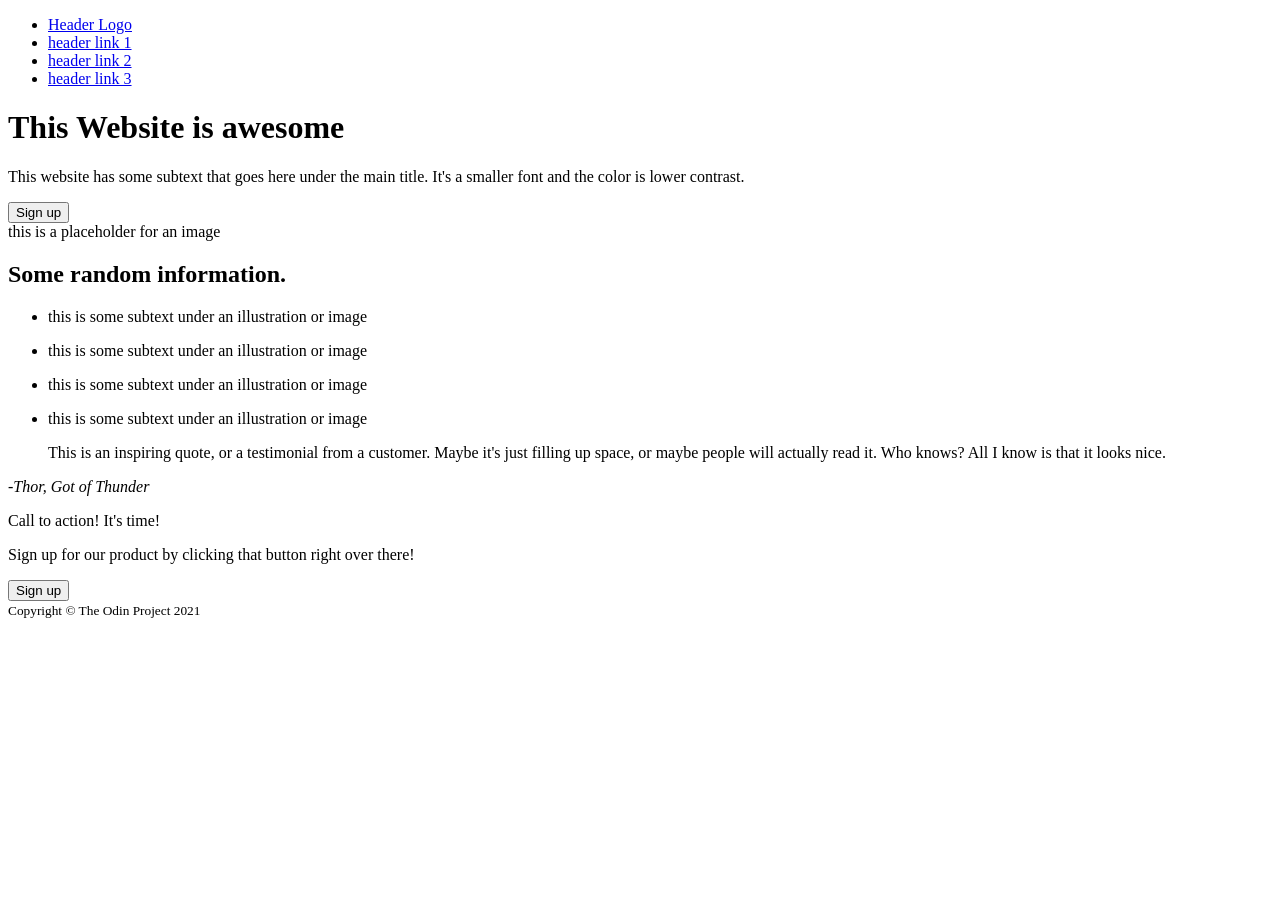
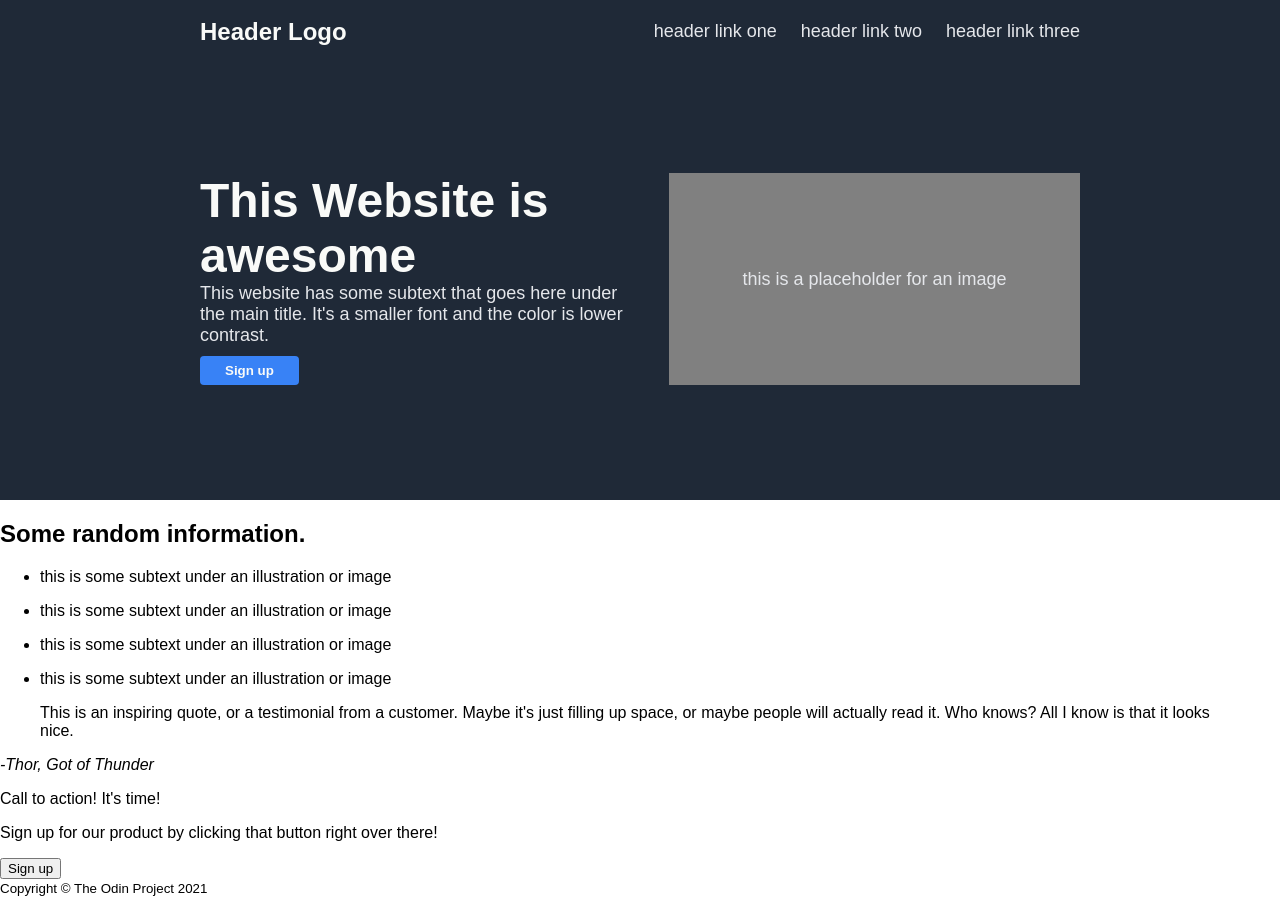
Before and after one commit to stefior/first-site-with-css, a plain HTML site: page index.html in a window 1280 px wide. Before the commit the page ends 800 px from the top, so only its background shows below. Drawn offline with Linux system fonts and the light colour scheme.

Commit message:
Style hero

```diff
--- a/index.html
+++ b/index.html
@@ -6,19 +6,23 @@
     <title>Title</title>
   </head>
   <body>
+    <div class="hero">
       <div class="header">
+        <a class="header-logo" href="#">Header Logo</a>
         <ul>
-        <li><a href="#">Header Logo</a></li>
-        <li><a href="#">header link 1</a></li>
-        <li><a href="#">header link 2</a></li>
-        <li><a href="#">header link 3</a></li>
+          <li><a class="header-link" href="#">header link one</a></li>
+          <li><a class="header-link two" href="#">header link two</a></li>
+          <li><a class="header-link" href="#">header link three</a></li>
         </ul>
       </div>
-    <div class="hero">
+      <div class="banner">
+        <div class="banner-left">
           <h1>This Website is awesome</h1>
           <p>This website has some subtext that goes here under the main title. It's a smaller font and the color is lower contrast.</p>
           <button>Sign up</button>
+        </div>
         <div class="hero-img-placeholder">this is a placeholder for an image</div>
+      </div>
     </div>
     <div class="middle-random">
       <h2>Some random information.</h2>
--- a/styles.css
+++ b/styles.css
@@ -0,0 +1,81 @@
+* {
+  font-family: sans-serif;
+}
+
+body {
+  margin: 0;
+}
+
+.hero {
+  background-color: #1F2937;
+  display:flex;
+  flex-direction: column;
+  padding: 0 200px;
+  height: 500px;
+}
+
+.header {
+  display: flex;
+  align-items: center;
+  margin-top: 5px;
+}
+
+.header > ul {
+  list-style: none;
+  display: flex;
+  gap: 1.5em;
+  margin-left: auto;
+}
+
+.header-logo {
+  font-size: 24px;
+  color: #F9FAF8;
+  font-weight: bold;
+  text-decoration: none;
+}
+
+.header-link {
+  gap: 1em;
+  font-size: 18px;
+  color: #E5E7EB;
+  display: flex;
+  text-decoration: none;
+}
+
+.banner {
+  display: flex;
+  justify-content: center;
+  font-size: 18px;
+  color: #E5E7EB;
+  margin: auto 0;
+  gap: 40px;
+}
+
+.banner-left > h1 {
+  font-size: 48px;
+  font-weight: bolder;
+  color: #F9FAF8;
+  margin: 0;
+}
+
+.banner-left > p {
+  margin: 0 0 10px 0;
+}
+
+.banner-left > button {
+  background-color: #3882F6;
+  border-radius: 4px;
+  border: 0;
+  color: #F9FAF8;
+  padding: 7px 25px;
+  font-weight: bold;
+}
+
+.hero-img-placeholder {
+  height: 100%;
+  width: 100%;
+  display: flex;
+  justify-content: center;
+  align-items: center;
+  background-color: gray;
+}
```
Lines whose indentation alone changed are shown as unchanged.
